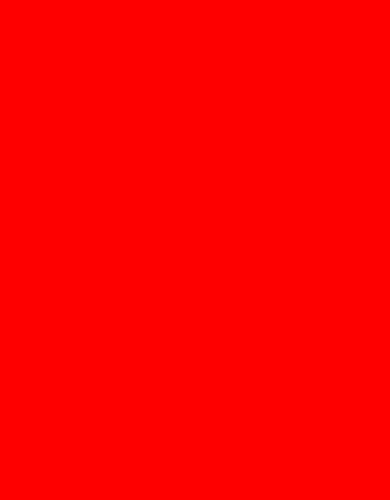
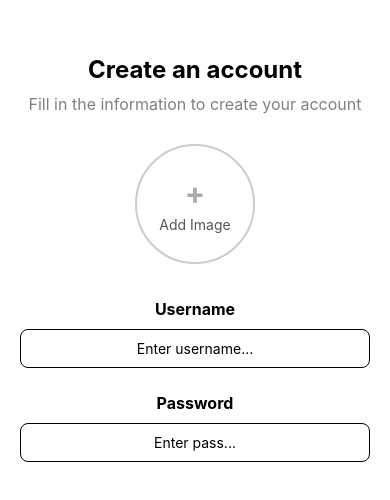
Before and after one commit to AmiChanDev/hello-react-native, a React Native app: screen / in a window 390 px wide. Shown: the top 500 px of the page. Built offline with nearby package versions, Linux system fonts and the light colour scheme.

Commit message:
refactor SignUpScreen to include image picker and user input fields; remove Home component

```diff
--- a/App.tsx
+++ b/App.tsx
@@ -1,46 +1,131 @@
-import { ScrollView, StyleSheet, Text, View } from 'react-native';
+import { Image, Pressable, ScrollView, StyleSheet, Text, TextInput, View } from 'react-native';
 import { useState } from 'react';
 import * as ImagePicker from 'expo-image-picker';
+import { MediaType } from 'expo-image-picker';
 
 export default function SignUpScreen() {
   const [image, setImage] = useState<string | null>(null);
+  const [text, setText] = useState<string>('');
+  const [pass, setPass] = useState<string>('');
 
   const pickImage = async () => {
-    // No permissions request is necessary for launching the image library
     let result = await ImagePicker.launchImageLibraryAsync({
       mediaTypes: ['images', 'videos'],
       allowsEditing: true,
       aspect: [4, 3],
       quality: 1,
     });
-
-    console.log(result);
-
     if (!result.canceled) {
       setImage(result.assets[0].uri);
     }
   };
 
   return (
-    <ScrollView>
+    <ScrollView style={styles.container} contentContainerStyle={styles.scrollcontent}>
       <View>
-        <Text>Create an account</Text>
-        <Text>Fill in the information to create your account</Text>
+        <Text style={styles.header}>Create an account</Text>
+        <Text style={styles.pageTitle}>Fill in the information to create your account</Text>
       </View>
-      <View>
-        <View>
 
-        </View>
+      <View style={styles.imageContainer}>
+        <Pressable onPress={pickImage} style={styles.imageButton}>
+          {image ? (
+            <Image source={{ uri: image }} style={styles.profileImage} />
+          ) : (
+            <View style={styles.placeholder}>
+              <Text style={styles.plus}>+</Text>
+              <Text style={styles.addText}>Add Image</Text>
+            </View>
+          )}
+        </Pressable>
       </View>
+
+      <Text style={styles.inputTopic}>Username</Text>
+      <TextInput
+        style={styles.inputUser}
+        placeholder="Enter username..."
+        value={text}
+        onChangeText={setText}
+      />
+      <Text style={styles.inputTopic}>Password</Text>
+      <TextInput
+        style={styles.inputUser}
+        placeholder="Enter pass..."
+        value={pass}
+        onChangeText={setPass}
+      />
     </ScrollView>
   );
 }
 
-// const styles = StyleSheet.create({
-//   container: {
-//     flex: 1,
-//     backgroundColor: '#fff',
-//     alignItems: 'center',
-//     justifyContent: 'center',
-//   },
-// });
+const styles = StyleSheet.create({
+  container: {
+    marginTop:35,
+    flex: 1,
+    backgroundColor: 'white',
+  },
+  scrollcontent: {
+    flexGrow: 1,
+    padding: 20,
+  },
+  header: {
+    textAlign: 'center',
+    fontSize: 24,
+    fontWeight: 'bold',
+    marginBottom: 10,
+  },
+  pageTitle: {
+    fontSize: 16,
+    color: 'grey',
+    textAlign: 'center',
+    marginBottom: 30,
+  },
+  imageContainer: {
+    alignItems: 'center',
+    marginBottom: 20,
+  },
+  imageButton: {
+    width: 120,
+    height: 120,
+    borderRadius: 60,
+    borderWidth: 2,
+    borderColor: '#ccc',
+    justifyContent: 'center',
+    alignItems: 'center',
+    overflow: 'hidden',
+  },
+  profileImage: {
+    width: '100%',
+    height: '100%',
+    borderRadius: 60,
+  },
+  placeholder: {
+    justifyContent: 'center',
+    alignItems: 'center',
+  },
+  plus: {
+    fontSize: 30,
+    fontWeight: 'bold',
+    color: '#aaa',
+  },
+  addText: {
+    fontSize: 14,
+    color: '#555',
+    marginTop: 5,
+  },
+  inputTopic: {
+    textAlign: 'center',
+    fontSize: 16,
+    fontWeight: 'bold',
+    marginTop: 15,
+  },
+  inputUser: {
+    textAlign: 'center',
+    fontSize: 14,
+    borderColor: 'black',
+    borderWidth: 1,
+    borderRadius: 8,
+    padding: 10,
+    marginVertical: 10,
+  },
+});
--- a/Home.tsx
+++ /dev/null
@@ -1,19 +0,0 @@
-import { StyleSheet, Text, View } from "react-native";
-import App from "./App";
-
-export default function Home() {
-    return (
-        <View
-            style={style.view1}
-        >
-
-        </View>
-    )
-}
-
-const style = StyleSheet.create({
-    view1: {
-        flex: 1,
-        backgroundColor: "red"
-    }
-});
--- a/index.ts
+++ b/index.ts
@@ -1,8 +1,7 @@
 import { registerRootComponent } from "expo";
 import App from "./App";
-import Home from "./Home";
 
 // registerRootComponent calls AppRegistry.registerComponent('main', () => App);
 // It also ensures that whether you load the app in Expo Go or in a native build,
 // the environment is set up appropriately
-registerRootComponent(Home);
+registerRootComponent(App);
```
